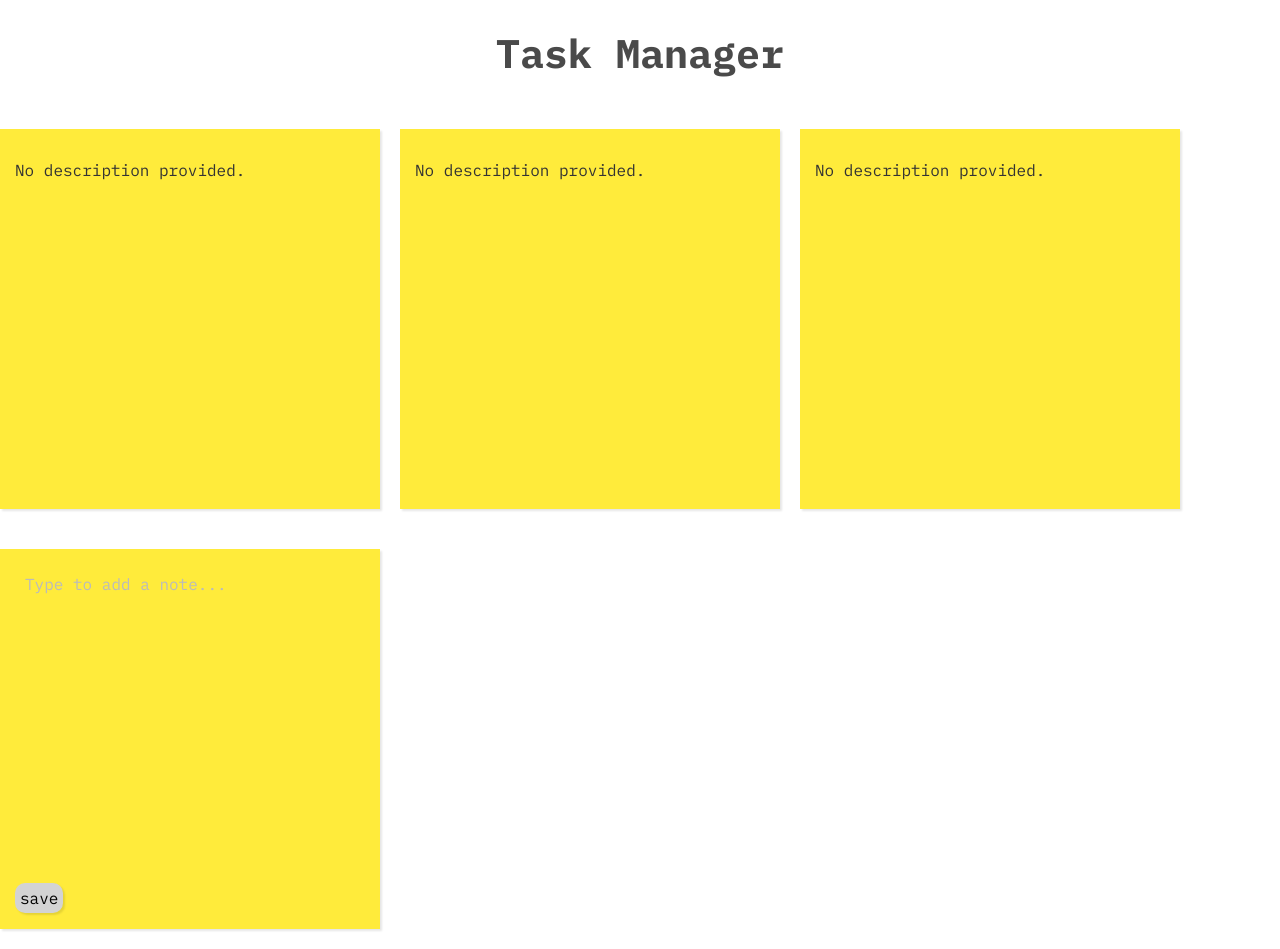
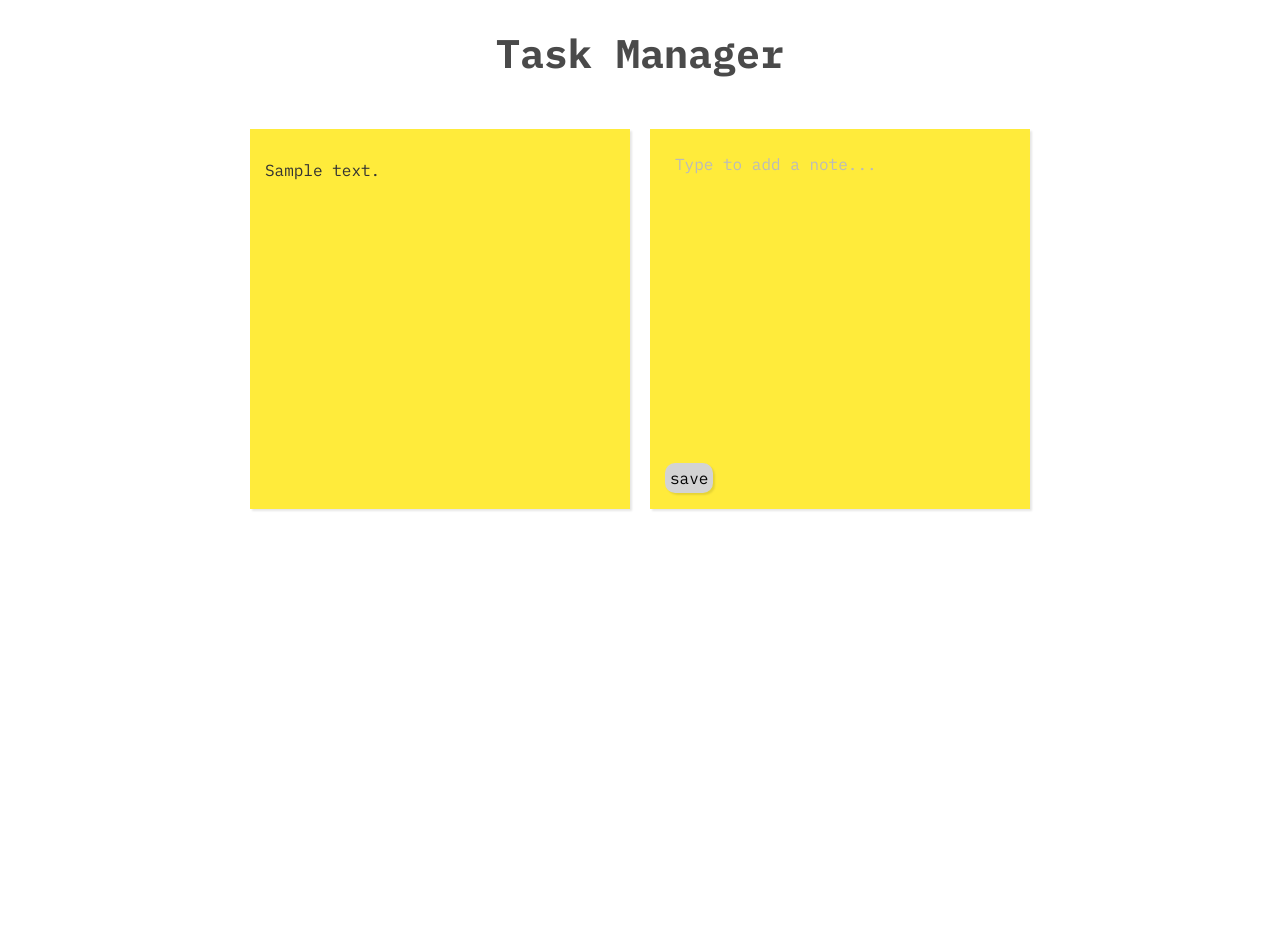
Before and after one commit to jleto6/task-manager, a Flask app: page / in a window 1280 px wide. After the commit the page ends 511 px from the top, so only its background shows below. Run offline with Flask 3, Linux system fonts and the light colour scheme; a database or web service that is not in the repository returns one stand-in record (values such as "Sample title"); some libraries are stand-ins or nearby versions.

Commit message:
implement task creation and real-time updates with Socket.IO

```diff
--- a/app.py
+++ b/app.py
@@ -1,11 +1,44 @@
-from flask import Flask, render_template
+from flask import Flask, render_template, request
+from flask_socketio import SocketIO, emit
+
 import psycopg2
 
 app = Flask(__name__)
+app.secret_key = "dev"  # Set a secret key for session
+socketio = SocketIO(app)  # Initialize Socket.IO
 
-@app.route("/")
+@app.route("/", methods=["GET", "POST"])
 def home():
-    tasks = ["Buy groceries", "Finish project", "Clean desk"]
+
+    # On connect
+    conn = psycopg2.connect(
+        dbname="tasksdb",
+        user="postgres",
+        password="5238",
+        host="localhost",
+        port="5432"
+    )
+    cur = conn.cursor()
+    cur.execute("SELECT id, description FROM tasks ORDER BY id ASC")
+    tasks = cur.fetchall()
+
+    # when a POST is recieved
+    if request.method == "POST":
+        data = request.get_json()
+        text = data.get("text")
+        if text:
+            # Insert task into DB
+            cur.execute("INSERT INTO tasks (description) VALUES (%s) RETURNING id;", (text,))
+            task_id = cur.fetchone()[0]
+            conn.commit()
+            # Emit the task so the frontend can update
+            socketio.emit("task", {
+                "tasks": [{
+                    "id": task_id,
+                    "description": text
+                }]
+            })
+        return "", 204  # success, no content
 
     return render_template("tasks.html", tasks=tasks)
 
--- /dev/null
+++ b/static/style.css
@@ -0,0 +1,85 @@
+
+@import url('https://fonts.googleapis.com/css2?family=IBM+Plex+Mono:wght@400;700&display=swap');
+
+
+html, body {
+    font-family: 'IBM Plex Mono', monospace;
+    display: flex;
+    flex-direction: column;
+    align-items: center;
+    color: #333;
+    margin: 0; /* Remove default margins */
+    padding: 0; /* Remove default padding */
+}
+
+h1 {
+    text-align: left;
+    color: #4a4a4a;
+    font-size: 2.5rem;
+    margin-bottom: 30px;
+}
+
+.sticky-note {
+    background-color: #ffeb3b;
+    border-radius: 0px; /* No rounded corners */
+    width: 350px;
+    height: 350px; /* Set the height of the sticky note */
+    padding: 15px;
+    box-shadow: 2px 2px 2px rgba(0, 0, 0, 0.1);
+    margin-bottom: 20px;
+    display: flex;
+    flex-direction: column;
+    font-size: 1rem;
+    justify-content: flex-start; /* Keep elements at the top */
+    align-items: stretch; /* Ensure children fill the container's width */
+}
+
+
+textarea {
+    padding: 10px;
+    font-size: 1rem;
+    width: 100%;
+    height: 315px;
+    box-sizing: border-box;
+    background-color: transparent;
+    color: #333;
+    border: none;
+    resize: none;
+    white-space: normal;
+    overflow-y: auto;
+    font-family: 'IBM Plex Mono', monospace;
+}
+
+textarea::placeholder {
+    color: #bbb;
+    text-align: left;
+}
+
+textarea:focus {
+    outline: none;
+}
+
+button {
+    background-color: lightgray; /* Same yellow for the button */
+    color: black;
+    font-family: 'IBM Plex Mono', monospace;
+    border: none;
+    box-shadow: 2px 2px 2px rgba(0, 0, 0, 0.1);
+    padding: 5px;
+    border-radius: 10px;
+    cursor: pointer;
+    font-size: 1rem;
+}
+
+button:hover {
+    background-color: gray; /* Darker shade on hover */
+}
+
+.task-container {
+    justify-content: center; /* Ensure the sticky notes are centered within the container */
+    display: flex;
+    flex-wrap: wrap;
+    justify-content: flex-start;
+    gap: 20px;
+    margin-top: 20px;
+}
--- a/templates/tasks.html
+++ b/templates/tasks.html
@@ -4,94 +4,64 @@
     <meta charset="UTF-8">
     <meta name="viewport" content="width=device-width, initial-scale=1.0">
     <title>Task Manager - Sticky Notes</title>
-    <style>
+    <link rel="stylesheet" href="static/style.css">
+</head>
 
-        @import url('https://fonts.googleapis.com/css2?family=IBM+Plex+Mono:wght@400;700&display=swap');
+<script src="https://cdn.socket.io/4.7.2/socket.io.min.js"></script>
+<script>
+var socket = io(); // Connect to Flask-SocketIO Server
 
+document.addEventListener('DOMContentLoaded', () => {
 
-        html, body {
-            font-family: 'IBM Plex Mono', monospace;
-            display: flex;
-            flex-direction: column;
-            align-items: center;
-            color: #333;
-            margin: 0; /* Remove default margins */
-            padding: 0; /* Remove default padding */
+    const text = document.querySelector('#text')
+
+    document.querySelector('#save').addEventListener('click', () => {
+
+        if (text.value.trim() !== "") {
+            // Send text to backend
+            // console.log(`Button clicked emitting ${text.value}`)
+                fetch("/", {
+                    method: "POST",
+                    headers: {
+                        "Content-Type": "application/json"
+                    },
+                    body: JSON.stringify({
+                        type: "text",
+                        text: text.value
+                    })
+                });
+
+                text.value = ""
         }
 
-        h1 {
-            text-align: left;
-            color: #4a4a4a;
-            font-size: 2.5rem;
-            margin-bottom: 30px;
+        else {
+            alert("Text required");
         }
 
-        .sticky-note {
-            background-color: #ffeb3b;
-            border-radius: 0px; /* No rounded corners */
-            width: 350px;
-            height: 350px; /* Set the height of the sticky note */
-            padding: 15px;
-            box-shadow: 2px 2px 2px rgba(0, 0, 0, 0.1);
-            margin-bottom: 20px;
-            display: flex;
-            flex-direction: column;
-            font-size: 1rem;
-            justify-content: flex-start; /* Keep elements at the top */
-            align-items: stretch; /* Ensure children fill the container's width */
-        }
+    })
 
+    socket.on("task", (data) => {
+        const taskContainer = document.querySelector('.task-container');
+        const formContainer = document.querySelector('.form-container');
 
-        textarea {
-            padding: 10px;
-            font-size: 1rem;
-            width: 100%;
-            height: 315px;
-            box-sizing: border-box;
-            background-color: transparent;
-            color: #333;
-            border: none;
-            resize: none;
-            white-space: normal;
-            overflow-y: auto;
-            font-family: 'IBM Plex Mono', monospace;
-        }
+        // Only process the new task
+        const task = data.tasks[0];  // Just grab the first task from the array
 
-        textarea::placeholder {
-            color: #bbb;
-            text-align: left;
-        }
+        const note = document.createElement('div');
+        note.classList.add('sticky-note');
+        note.dataset.id = task.id; // Store the task ID in a data attribute
 
-        textarea:focus {
-            outline: none;
-        }
+        const p = document.createElement('p');
+        p.textContent = task.description || "No description provided.";
 
-        button {
-            background-color: lightgray; /* Same yellow for the button */
-            color: black;
-            font-family: 'IBM Plex Mono', monospace;
-            border: none;
-            box-shadow: 2px 2px 2px rgba(0, 0, 0, 0.1);
-            padding: 5px;
-            border-radius: 10px;
-            cursor: pointer;
-            font-size: 1rem;
-        }
+        note.appendChild(p);
+        taskContainer.insertBefore(note, formContainer);  // Insert the new task before the form
+    });
 
-        button:hover {
-            background-color: gray; /* Darker shade on hover */
-        }
+});
 
-        .task-container {
-            justify-content: center; /* Ensure the sticky notes are centered within the container */
-            display: flex;
-            flex-wrap: wrap;
-            justify-content: flex-start;
-            gap: 20px;
-            margin-top: 20px;
-        }
-    </style>
-</head>
+</script>
+
 <body>
 
     <!-- Task Manager Title -->
@@ -99,19 +69,19 @@
 
     <!-- Dynamically Generated Sticky Notes (Tasks) -->
     <div class="task-container">
-        <!-- {% for task in tasks %}-->
-            <div class="sticky-note">
-                <p>{{ task['description'] or 'No description provided.' }}</p>
-            </div>
-        <!-- {% endfor %}-->
+         {% for task in tasks %}
+         <div class="sticky-note">
+            <p>{{ task[1] or 'No description provided.' }}</p>
+        </div>
+        {% endfor %}
 
         <!-- Main container with form and tasks side by side -->
 
         <div class="form-container sticky-note">
-            <form action="/tasks/create" method="POST">
-                <textarea id="taskName" name="taskName" placeholder="Type to add a note..." required></textarea>
+            <form>
+                <textarea id="text" name="text" placeholder="Type to add a note..." required></textarea>
 
-                <button type="submit">save</button>
+                <button type="button" id="save">save</button>
             </form>
         </div>
 
```
